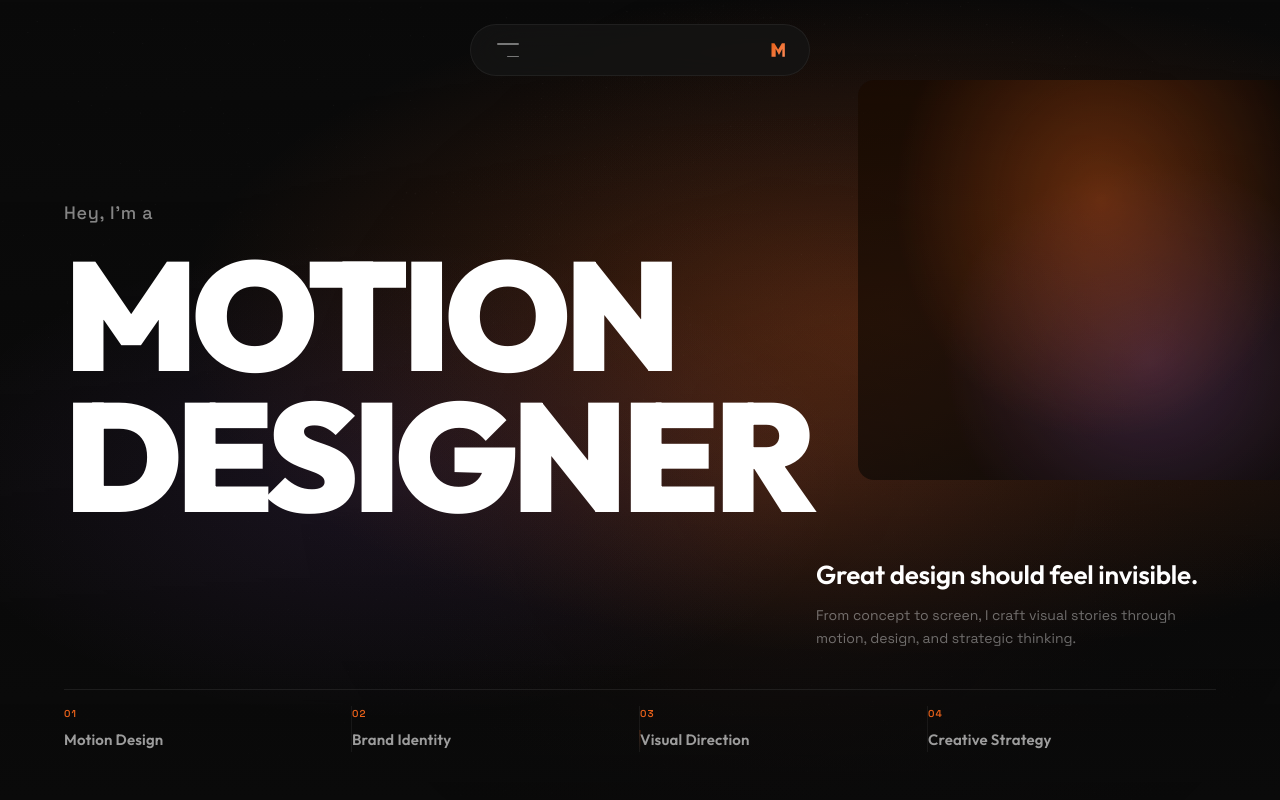
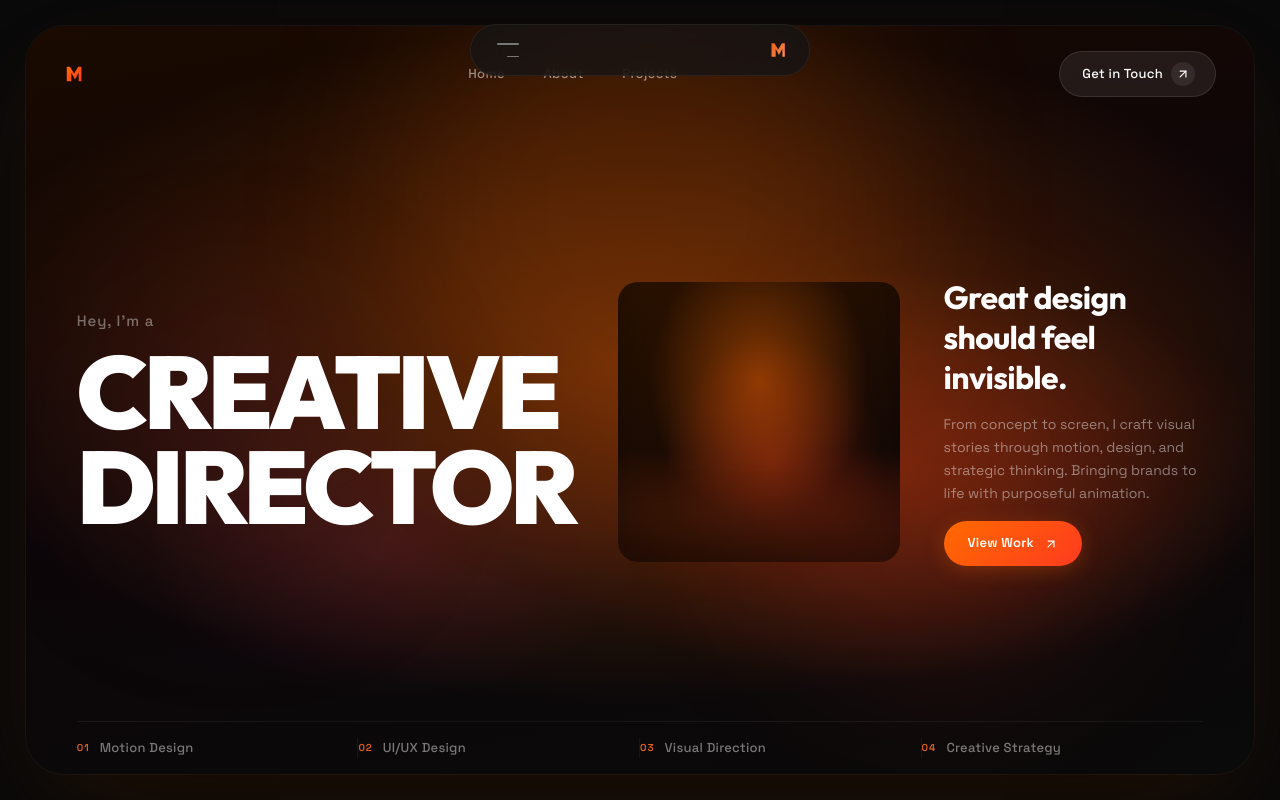
Before and after one commit to valtrix7/maria-portfolio, a React (Vite) app: page / in a window 1280 px wide. Shown: the top 800 px of the page. Built offline with nearby package versions, Linux system fonts and the light colour scheme.

Commit message:
Hero v3: full-screen rounded container, cinematic gradient, 3-column layout, nav inside, expertise row

```diff
--- a/src/components/Hero.css
+++ b/src/components/Hero.css
@@ -1,209 +1,452 @@
-.hero {
-  position: relative;
+/* ==========================================================================
+   Hero — full-screen rounded container with cinematic gradient
+   ========================================================================== */
+
+.hero-wrapper {
+  padding: clamp(12px, 2vw, 28px);
   min-height: 100dvh;
   display: flex;
-  align-items: flex-end;
+  background: var(--bg, #0a0a0a);
   overflow: hidden;
-  padding-bottom: clamp(40px, 6vh, 80px);
 }
 
-/* ---------- Warm gradient background ---------- */
-.hero-gradient {
+.hero-container {
+  position: relative;
+  width: 100%;
+  border-radius: clamp(24px, 3vw, 40px);
+  overflow: hidden;
+  display: flex;
+  flex-direction: column;
+  background:
+    radial-gradient(ellipse 90% 70% at 50% 45%, rgba(255, 106, 0, 0.35) 0%, transparent 65%),
+    radial-gradient(ellipse 60% 50% at 70% 60%, rgba(255, 59, 31, 0.25) 0%, transparent 55%),
+    radial-gradient(ellipse 40% 40% at 30% 70%, rgba(106, 27, 61, 0.3) 0%, transparent 50%),
+    linear-gradient(170deg, #1a0a00 0%, #0d0508 40%, #0a0a0a 100%);
+  box-shadow:
+    0 0 0 1px rgba(255, 255, 255, 0.04),
+    0 32px 100px -20px rgba(255, 106, 0, 0.12),
+    0 60px 140px -40px rgba(0, 0, 0, 0.7);
+}
+
+/* ---------- Cursor glow ---------- */
+.hero-glow {
   position: absolute;
   inset: 0;
-  background:
-    radial-gradient(ellipse 80% 60% at 70% 40%, rgba(232, 97, 26, 0.25) 0%, transparent 70%),
-    radial-gradient(ellipse 60% 50% at 30% 60%, rgba(177, 108, 234, 0.1) 0%, transparent 60%),
-    linear-gradient(180deg, rgba(10, 10, 10, 0) 0%, rgba(10, 10, 10, 0.8) 100%);
   z-index: 1;
   pointer-events: none;
+  opacity: 1;
+  transition: background 0.3s ease-out;
 }
 
-/* ---------- Layout ---------- */
-.hero-layout {
+/* ---------- Ambient glow spots ---------- */
+.hero-glow-spot {
+  position: absolute;
+  border-radius: 50%;
+  pointer-events: none;
+  z-index: 1;
+  filter: blur(80px);
+}
+
+.hero-glow-spot--1 {
+  width: 500px;
+  height: 500px;
+  top: -10%;
+  left: 30%;
+  background: rgba(255, 106, 0, 0.15);
+  animation: spotFloat1 8s ease-in-out infinite;
+}
+
+.hero-glow-spot--2 {
+  width: 350px;
+  height: 350px;
+  bottom: 10%;
+  right: 10%;
+  background: rgba(255, 59, 31, 0.12);
+  animation: spotFloat2 10s ease-in-out infinite;
+}
+
+.hero-glow-spot--3 {
+  width: 250px;
+  height: 250px;
+  top: 40%;
+  left: 5%;
+  background: rgba(106, 27, 61, 0.18);
+  animation: spotFloat3 12s ease-in-out infinite;
+}
+
+@keyframes spotFloat1 {
+  0%, 100% { transform: translate(0, 0); }
+  50% { transform: translate(30px, 20px); }
+}
+
+@keyframes spotFloat2 {
+  0%, 100% { transform: translate(0, 0); }
+  50% { transform: translate(-20px, -30px); }
+}
+
+@keyframes spotFloat3 {
+  0%, 100% { transform: translate(0, 0); }
+  50% { transform: translate(25px, -15px); }
+}
+
+/* ==========================================================================
+   Navigation
+   ========================================================================== */
+
+.hero-nav {
   position: relative;
   z-index: 10;
-  width: 100%;
   display: flex;
-  flex-direction: column;
-  gap: clamp(32px, 5vh, 60px);
-  will-change: transform;
+  align-items: center;
+  justify-content: space-between;
+  padding: clamp(16px, 2vw, 28px) clamp(20px, 3vw, 40px);
 }
 
-.hero-text-col {
+.hero-logo {
+  display: flex;
+  align-items: center;
+  gap: 8px;
+  text-decoration: none;
+  color: #fff;
+}
+
+.hero-nav-links {
+  display: flex;
+  align-items: center;
+  gap: clamp(20px, 3vw, 40px);
+}
+
+.hero-nav-link {
+  font-family: 'Space Grotesk', sans-serif;
+  font-size: 13px;
+  font-weight: 500;
+  color: rgba(255, 255, 255, 0.5);
+  text-decoration: none;
+  letter-spacing: 0.03em;
+  transition: color 0.3s ease;
+  position: relative;
+}
+
+.hero-nav-link::after {
+  content: '';
+  position: absolute;
+  bottom: -4px;
+  left: 0;
+  width: 0;
+  height: 1.5px;
+  background: var(--accent, #E8611A);
+  border-radius: 1px;
+  transition: width 0.3s ease;
+}
+
+.hero-nav-link:hover {
+  color: #fff;
+}
+
+.hero-nav-link:hover::after {
+  width: 100%;
+}
+
+/* CTA pill */
+.hero-cta-pill {
+  display: flex;
+  align-items: center;
+  gap: 8px;
+  padding: 10px 20px 10px 22px;
+  border-radius: 100px;
+  background: rgba(255, 255, 255, 0.08);
+  border: 1px solid rgba(255, 255, 255, 0.1);
+  backdrop-filter: blur(12px);
+  -webkit-backdrop-filter: blur(12px);
+  font-family: 'Space Grotesk', sans-serif;
+  font-size: 13px;
+  font-weight: 500;
+  color: #fff;
+  text-decoration: none;
+  letter-spacing: 0.02em;
+  transition: all 0.35s cubic-bezier(0.23, 1, 0.32, 1);
+  cursor: pointer;
+}
+
+.hero-cta-pill:hover {
+  background: rgba(255, 106, 0, 0.15);
+  border-color: rgba(255, 106, 0, 0.3);
+  box-shadow: 0 0 24px rgba(255, 106, 0, 0.15), 0 0 60px rgba(255, 106, 0, 0.06);
+  transform: translateY(-1px);
+}
+
+.hero-cta-arrow {
+  display: flex;
+  align-items: center;
+  justify-content: center;
+  width: 24px;
+  height: 24px;
+  border-radius: 50%;
+  background: rgba(255, 255, 255, 0.08);
+  transition: all 0.35s cubic-bezier(0.23, 1, 0.32, 1);
+}
+
+.hero-cta-pill:hover .hero-cta-arrow {
+  background: var(--accent, #E8611A);
+  transform: translate(2px, -2px);
+}
+
+/* ==========================================================================
+   Main content — 3-column layout
+   ========================================================================== */
+
+.hero-content {
+  position: relative;
+  z-index: 5;
+  flex: 1;
+  display: grid;
+  grid-template-columns: 1fr 1.1fr 0.9fr;
+  align-items: center;
+  gap: clamp(16px, 2vw, 32px);
+  padding: 0 clamp(24px, 4vw, 60px);
+}
+
+/* ---------- Left: Name ---------- */
+.hero-left {
   display: flex;
   flex-direction: column;
   gap: 0;
 }
 
-/* ---------- Kicker ---------- */
 .hero-kicker {
   font-family: 'Space Grotesk', sans-serif;
-  font-size: clamp(14px, 1.6vw, 18px);
+  font-size: clamp(12px, 1.2vw, 15px);
   font-weight: 500;
-  color: rgba(255, 255, 255, 0.5);
-  letter-spacing: 0.04em;
-  margin-bottom: clamp(12px, 2vh, 24px);
-  display: block;
+  color: rgba(255, 255, 255, 0.4);
+  letter-spacing: 0.06em;
+  margin-bottom: clamp(10px, 1.5vh, 20px);
 }
 
-/* ---------- Headline ---------- */
-.hero-headline {
+.hero-name {
   display: flex;
   flex-direction: column;
-  margin-bottom: clamp(24px, 4vh, 48px);
+  margin: 0;
 }
 
-.hero-headline-word {
+.hero-name-word {
   font-family: 'Outfit', sans-serif;
-  font-size: clamp(60px, 12vw, 180px);
+  font-size: clamp(48px, 8vw, 120px);
   font-weight: 900;
   color: #fff;
   line-height: 0.92;
   letter-spacing: -0.04em;
   text-transform: uppercase;
-  display: block;
-  perspective: 600px;
 }
 
-/* ---------- Right-side text ---------- */
-.hero-right-text {
-  max-width: 400px;
-  margin-left: auto;
+/* ---------- Center: Portrait ---------- */
+.hero-center {
+  display: flex;
+  align-items: center;
+  justify-content: center;
+}
+
+.hero-portrait {
+  position: relative;
+  width: clamp(220px, 22vw, 340px);
+  height: clamp(280px, 30vh, 420px);
+  border-radius: 20px;
+  overflow: hidden;
+  will-change: transform;
+}
+
+.hero-portrait-inner {
+  width: 100%;
+  height: 100%;
+  background:
+    radial-gradient(ellipse at 50% 35%, rgba(255, 106, 0, 0.45) 0%, transparent 55%),
+    radial-gradient(ellipse at 55% 65%, rgba(255, 59, 31, 0.3) 0%, transparent 50%),
+    linear-gradient(160deg, #2a1200 0%, #0d0508 100%);
+  mask-image: linear-gradient(to bottom, black 60%, transparent 100%);
+  -webkit-mask-image: linear-gradient(to bottom, black 60%, transparent 100%);
+}
+
+.hero-portrait-glow {
+  position: absolute;
+  inset: 0;
+  border-radius: inherit;
+  box-shadow:
+    inset 0 -40px 60px -20px rgba(0, 0, 0, 0.6),
+    0 0 80px rgba(255, 106, 0, 0.1);
+  pointer-events: none;
+}
+
+/* ---------- Right: Headline + Desc ---------- */
+.hero-right {
   display: flex;
   flex-direction: column;
-  gap: 12px;
+  gap: clamp(14px, 2vh, 24px);
+  align-self: center;
 }
 
-.hero-subtext {
+.hero-headline-right {
   font-family: 'Outfit', sans-serif;
-  font-size: clamp(18px, 2.2vw, 26px);
-  font-weight: 600;
+  font-size: clamp(22px, 2.6vw, 32px);
+  font-weight: 700;
   color: #fff;
-  line-height: 1.3;
-  letter-spacing: -0.01em;
+  line-height: 1.25;
+  letter-spacing: -0.02em;
+  margin: 0;
 }
 
-.hero-desc {
+.hero-desc-right {
   font-family: 'Space Grotesk', sans-serif;
   font-size: clamp(12px, 1.2vw, 14px);
   font-weight: 400;
-  color: rgba(255, 255, 255, 0.4);
-  line-height: 1.6;
+  color: rgba(255, 255, 255, 0.45);
+  line-height: 1.65;
+  margin: 0;
+  max-width: 280px;
 }
 
-/* ---------- Services row ---------- */
-.hero-services {
+.hero-cta-btn {
+  display: inline-flex;
+  align-items: center;
+  gap: 10px;
+  padding: 12px 24px;
+  border-radius: 100px;
+  background: linear-gradient(135deg, #FF6A00, #FF3B1F);
+  font-family: 'Space Grotesk', sans-serif;
+  font-size: 13px;
+  font-weight: 600;
+  color: #fff;
+  text-decoration: none;
+  letter-spacing: 0.02em;
+  width: fit-content;
+  transition: all 0.4s cubic-bezier(0.23, 1, 0.32, 1);
+  box-shadow: 0 4px 20px rgba(255, 106, 0, 0.25);
+}
+
+.hero-cta-btn:hover {
+  transform: translateY(-2px);
+  box-shadow: 0 8px 32px rgba(255, 106, 0, 0.35), 0 0 60px rgba(255, 106, 0, 0.12);
+}
+
+.hero-cta-btn svg {
+  transition: transform 0.35s cubic-bezier(0.23, 1, 0.32, 1);
+}
+
+.hero-cta-btn:hover svg {
+  transform: translate(3px, -3px);
+}
+
+/* ==========================================================================
+   Bottom expertise row
+   ========================================================================== */
+
+.hero-expertise {
+  position: relative;
+  z-index: 5;
   display: grid;
   grid-template-columns: repeat(4, 1fr);
-  gap: 0;
-  border-top: 1px solid rgba(255, 255, 255, 0.08);
-  padding-top: clamp(16px, 2vh, 28px);
+  border-top: 1px solid rgba(255, 255, 255, 0.06);
+  margin: 0 clamp(24px, 4vw, 60px);
+  padding: clamp(14px, 2vh, 24px) 0;
 }
 
-.hero-service {
+.hero-expertise-item {
   display: flex;
-  flex-direction: column;
-  gap: 6px;
+  align-items: center;
+  gap: 10px;
   padding-right: 16px;
-  border-right: 1px solid rgba(255, 255, 255, 0.06);
+  border-right: 1px solid rgba(255, 255, 255, 0.05);
 }
 
-.hero-service:last-child {
+.hero-expertise-item:last-child {
   border-right: none;
   padding-right: 0;
 }
 
-.hero-service-num {
+.hero-expertise-num {
   font-family: 'Space Grotesk', monospace;
   font-size: 10px;
   font-weight: 600;
-  color: var(--accent);
+  color: var(--accent, #E8611A);
   letter-spacing: 0.1em;
 }
 
-.hero-service-label {
-  font-family: 'Outfit', sans-serif;
-  font-size: clamp(12px, 1.3vw, 15px);
-  font-weight: 600;
-  color: rgba(255, 255, 255, 0.6);
-  letter-spacing: 0.01em;
+.hero-expertise-label {
+  font-family: 'Space Grotesk', sans-serif;
+  font-size: clamp(11px, 1.1vw, 13px);
+  font-weight: 500;
+  color: rgba(255, 255, 255, 0.45);
+  letter-spacing: 0.02em;
 }
 
-/* ---------- Visual ---------- */
-.hero-visual {
-  position: absolute;
-  top: 10%;
-  right: -5%;
-  width: clamp(280px, 38vw, 560px);
-  height: clamp(350px, 50vh, 680px);
-  z-index: 2;
-  border-radius: 16px;
-  overflow: hidden;
-  pointer-events: none;
-  will-change: transform;
+/* ==========================================================================
+   Mobile
+   ========================================================================== */
+
+@media (max-width: 900px) {
+  .hero-content {
+    grid-template-columns: 1fr;
+    grid-template-rows: auto auto auto;
+    text-align: center;
+    gap: 28px;
+    padding-bottom: 20px;
   }
 
-.hero-visual-inner {
-  width: 100%;
-  height: 100%;
-  background:
-    radial-gradient(ellipse at 50% 30%, rgba(232, 97, 26, 0.5) 0%, transparent 60%),
-    radial-gradient(ellipse at 60% 70%, rgba(177, 108, 234, 0.3) 0%, transparent 50%),
-    linear-gradient(160deg, #1a0a00 0%, #0a0a0a 100%);
-  opacity: 0.7;
+  .hero-left {
+    align-items: center;
   }
 
-/* ---------- Scroll cue ---------- */
-.hero-scroll {
-  position: absolute;
-  bottom: 28px;
-  left: 50%;
-  transform: translateX(-50%);
-  z-index: 10;
+  .hero-center {
+    order: -1;
   }
 
-.hero-scroll-line {
-  display: block;
-  width: 1px;
-  height: 42px;
-  background: linear-gradient(to bottom, var(--accent), transparent);
-  transform-origin: top center;
-  animation: scrollPulse 2.2s ease-in-out infinite;
+  .hero-portrait {
+    width: 180px;
+    height: 220px;
   }
 
-@keyframes scrollPulse {
-  0%, 100% { opacity: 0.2; transform: scaleY(0.4); }
-  50% { opacity: 1; transform: scaleY(1); }
+  .hero-right {
+    align-items: center;
+    text-align: center;
   }
 
-@media (prefers-reduced-motion: reduce) {
-  .hero-scroll-line { animation: none; opacity: 0.5; }
+  .hero-headline-right {
+    font-size: 20px;
   }
 
-/* ---------- Mobile ---------- */
-@media (max-width: 768px) {
-  .hero {
-    padding-top: 120px;
-    align-items: flex-start;
+  .hero-desc-right {
+    max-width: 100%;
+    text-align: center;
   }
 
-  .hero-visual {
+  .hero-cta-btn {
+    margin: 0 auto;
+  }
+
+  .hero-expertise {
+    grid-template-columns: repeat(2, 1fr);
+    gap: 12px;
+    margin: 0 16px;
+  }
+
+  .hero-expertise-item {
+    border-right: none;
+    justify-content: center;
+  }
+
+  .hero-nav-links {
     display: none;
   }
-
-  .hero-right-text {
-    margin-left: 0;
-    max-width: 100%;
 }
 
-  .hero-services {
-    grid-template-columns: repeat(2, 1fr);
-    gap: 16px;
+@media (max-width: 480px) {
+  .hero-wrapper {
+    padding: 8px;
   }
 
-  .hero-service {
-    border-right: none;
-    padding-right: 0;
+  .hero-container {
+    border-radius: 20px;
+  }
+
+  .hero-expertise {
+    grid-template-columns: 1fr 1fr;
   }
 }
--- a/src/components/Hero.jsx
+++ b/src/components/Hero.jsx
@@ -1,4 +1,4 @@
-import React, { useEffect, useRef } from 'react';
+import React, { useEffect, useRef, useCallback } from 'react';
 import gsap from 'gsap';
 import { ScrollTrigger } from 'gsap/ScrollTrigger';
 import './Hero.css';
@@ -9,88 +9,74 @@ const prefersReducedMotion = () =>
   typeof window !== 'undefined' &&
   window.matchMedia('(prefers-reduced-motion: reduce)').matches;
 
-const SERVICES = [
+const EXPERTISE = [
   { num: '01', label: 'Motion Design' },
-  { num: '02', label: 'Brand Identity' },
+  { num: '02', label: 'UI/UX Design' },
   { num: '03', label: 'Visual Direction' },
   { num: '04', label: 'Creative Strategy' },
 ];
 
+const NAV_LINKS = ['Home', 'About', 'Projects'];
+
+const ArrowIcon = () => (
+  <svg width="14" height="14" viewBox="0 0 24 24" fill="none" stroke="currentColor" strokeWidth="2" strokeLinecap="round" strokeLinejoin="round">
+    <line x1="7" y1="17" x2="17" y2="7" />
+    <polyline points="7 7 17 7 17 17" />
+  </svg>
+);
+
 const Hero = () => {
   const heroRef = useRef(null);
-  const headlineRef = useRef(null);
-  const contentRef = useRef(null);
+  const glowRef = useRef(null);
+  const mouse = useRef({ x: 0, y: 0 });
+
+  const handleMouseMove = useCallback((e) => {
+    const rect = heroRef.current?.getBoundingClientRect();
+    if (!rect) return;
+    const x = ((e.clientX - rect.left) / rect.width) * 100;
+    const y = ((e.clientY - rect.top) / rect.height) * 100;
+    mouse.current = { x, y };
+    if (glowRef.current) {
+      glowRef.current.style.background = `radial-gradient(600px circle at ${x}% ${y}%, rgba(255, 106, 0, 0.08) 0%, transparent 60%)`;
+    }
+  }, []);
 
   useEffect(() => {
     const reduce = prefersReducedMotion();
 
     const ctx = gsap.context(() => {
       if (reduce) {
-        gsap.set(['.hero-kicker', '.hero-headline-word', '.hero-subtext', '.hero-service', '.hero-visual'], {
+        gsap.set(['.hero-nav', '.hero-kicker', '.hero-name-word', '.hero-portrait', '.hero-headline-right', '.hero-desc-right', '.hero-cta-btn', '.hero-expertise-item'], {
           opacity: 1, y: 0, x: 0, scale: 1,
         });
         return;
       }
 
-      const tl = gsap.timeline({ delay: 0.2 });
+      const tl = gsap.timeline({ delay: 0.3 });
+
+      // Nav
+      tl.fromTo('.hero-nav', { y: -20, opacity: 0 }, { y: 0, opacity: 1, duration: 0.8, ease: 'power3.out' }, 0);
 
       // Kicker
-      tl.fromTo('.hero-kicker',
-        { y: 20, opacity: 0 },
-        { y: 0, opacity: 1, duration: 0.8, ease: 'power3.out' },
-        0
-      );
+      tl.fromTo('.hero-kicker', { y: 20, opacity: 0 }, { y: 0, opacity: 1, duration: 0.7, ease: 'power3.out' }, 0.2);
 
-      // Headline words stagger
-      tl.fromTo('.hero-headline-word',
-        { y: 80, opacity: 0, rotateX: 40 },
-        { y: 0, opacity: 1, rotateX: 0, duration: 1.2, stagger: 0.12, ease: 'power4.out' },
-        0.15
-      );
+      // Name words stagger
+      tl.fromTo('.hero-name-word', { y: 90, opacity: 0 }, { y: 0, opacity: 1, duration: 1.2, stagger: 0.12, ease: 'power4.out' }, 0.3);
 
-      // Subtext
-      tl.fromTo('.hero-subtext',
-        { y: 30, opacity: 0 },
-        { y: 0, opacity: 1, duration: 1, ease: 'power3.out' },
-        0.6
-      );
+      // Portrait
+      tl.fromTo('.hero-portrait', { scale: 1.08, opacity: 0 }, { scale: 1, opacity: 1, duration: 1.4, ease: 'power3.out' }, 0.4);
 
-      // Description
-      tl.fromTo('.hero-desc',
-        { y: 20, opacity: 0 },
-        { y: 0, opacity: 1, duration: 0.8, ease: 'power3.out' },
-        0.8
-      );
+      // Right column
+      tl.fromTo('.hero-headline-right', { y: 30, opacity: 0 }, { y: 0, opacity: 1, duration: 0.9, ease: 'power3.out' }, 0.7);
+      tl.fromTo('.hero-desc-right', { y: 20, opacity: 0 }, { y: 0, opacity: 1, duration: 0.8, ease: 'power3.out' }, 0.85);
+      tl.fromTo('.hero-cta-btn', { y: 20, opacity: 0 }, { y: 0, opacity: 1, duration: 0.8, ease: 'power3.out' }, 0.95);
 
-      // Services stagger
-      tl.fromTo('.hero-service',
-        { y: 30, opacity: 0 },
-        { y: 0, opacity: 1, duration: 0.6, stagger: 0.08, ease: 'power3.out' },
-        0.9
-      );
+      // Expertise stagger
+      tl.fromTo('.hero-expertise-item', { y: 20, opacity: 0 }, { y: 0, opacity: 1, duration: 0.5, stagger: 0.07, ease: 'power3.out' }, 1.0);
 
-      // Visual image
-      tl.fromTo('.hero-visual',
-        { scale: 1.1, opacity: 0 },
-        { scale: 1, opacity: 1, duration: 1.4, ease: 'power3.out' },
-        0.3
-      );
-
-      // Parallax on scroll
-      gsap.to(contentRef.current, {
-        y: -60,
-        opacity: 0.3,
-        ease: 'none',
-        scrollTrigger: {
-          trigger: heroRef.current,
-          start: 'top top',
-          end: 'bottom top',
-          scrub: 1,
-        },
-      });
-
-      gsap.to('.hero-visual', {
-        y: -40,
+      // Portrait parallax
+      gsap.to('.hero-portrait', {
+        y: -30,
         ease: 'none',
         scrollTrigger: {
           trigger: heroRef.current,
@@ -105,49 +91,83 @@ const Hero = () => {
   }, []);
 
   return (
-    <section className="hero" id="hero" data-section="hero" ref={heroRef}>
-      {/* Warm gradient overlay */}
-      <div className="hero-gradient" />
+    <section className="hero-wrapper" ref={heroRef} onMouseMove={handleMouseMove}>
+      <div className="hero-container">
+        {/* Cursor-reactive glow */}
+        <div className="hero-glow" ref={glowRef} />
 
-      <div className="container hero-layout" ref={contentRef}>
-        {/* Left column: text */}
-        <div className="hero-text-col">
-          <span className="hero-kicker">Hey, I'm a</span>
+        {/* Ambient glow spots */}
+        <div className="hero-glow-spot hero-glow-spot--1" />
+        <div className="hero-glow-spot hero-glow-spot--2" />
+        <div className="hero-glow-spot hero-glow-spot--3" />
 
-          <h1 className="hero-headline" ref={headlineRef}>
-            <span className="hero-headline-word">Motion</span>
-            <span className="hero-headline-word">Designer</span>
-          </h1>
+        {/* Navigation */}
+        <nav className="hero-nav">
+          <a href="#" className="hero-logo">
+            <svg width="22" height="22" viewBox="0 0 24 24" fill="none">
+              <path d="M3 20V4h3.5l4.5 7.5L15.5 4H19v16h-3v-9.5L12 18l-4-7.5V20H3z" fill="url(#hlogo)" />
+              <defs>
+                <linearGradient id="hlogo" x1="3" y1="4" x2="19" y2="20" gradientUnits="userSpaceOnUse">
+                  <stop stopColor="#FF6A00" />
+                  <stop offset="1" stopColor="#FF3B1F" />
+                </linearGradient>
+              </defs>
+            </svg>
+          </a>
+          <div className="hero-nav-links">
+            {NAV_LINKS.map((link) => (
+              <a key={link} href={`#${link.toLowerCase()}`} className="hero-nav-link">{link}</a>
+            ))}
+          </div>
+          <a href="#contact" className="hero-cta-pill">
+            <span>Get in Touch</span>
+            <span className="hero-cta-arrow"><ArrowIcon /></span>
+          </a>
+        </nav>
 
-          <div className="hero-right-text">
-            <p className="hero-subtext">
+        {/* Main content */}
+        <div className="hero-content">
+          {/* Left: Name */}
+          <div className="hero-left">
+            <span className="hero-kicker">Hey, I'm a</span>
+            <h1 className="hero-name">
+              <span className="hero-name-word">Creative</span>
+              <span className="hero-name-word">Director</span>
+            </h1>
+          </div>
+
+          {/* Center: Portrait */}
+          <div className="hero-center">
+            <div className="hero-portrait">
+              <div className="hero-portrait-inner" />
+              <div className="hero-portrait-glow" />
+            </div>
+          </div>
+
+          {/* Right: Headline + Desc */}
+          <div className="hero-right">
+            <p className="hero-headline-right">
               Great design should feel invisible.
             </p>
-            <p className="hero-desc">
-              From concept to screen, I craft visual stories through motion, design, and strategic thinking.
+            <p className="hero-desc-right">
+              From concept to screen, I craft visual stories through motion, design, and strategic thinking. Bringing brands to life with purposeful animation.
             </p>
+            <a href="#work" className="hero-cta-btn">
+              <span>View Work</span>
+              <ArrowIcon />
+            </a>
           </div>
         </div>
 
-        {/* Services row */}
-        <div className="hero-services">
-          {SERVICES.map((s) => (
-            <div key={s.num} className="hero-service">
-              <span className="hero-service-num">{s.num}</span>
-              <span className="hero-service-label">{s.label}</span>
+        {/* Bottom expertise */}
+        <div className="hero-expertise">
+          {EXPERTISE.map((item) => (
+            <div key={item.num} className="hero-expertise-item">
+              <span className="hero-expertise-num">{item.num}</span>
+              <span className="hero-expertise-label">{item.label}</span>
             </div>
           ))}
         </div>
-      </div>
-
-      {/* Visual: warm gradient portrait placeholder */}
-      <div className="hero-visual">
-        <div className="hero-visual-inner" />
-      </div>
-
-      {/* Scroll cue */}
-      <div className="hero-scroll">
-        <span className="hero-scroll-line" />
       </div>
     </section>
   );
```
Lines whose indentation alone changed are shown as unchanged.
